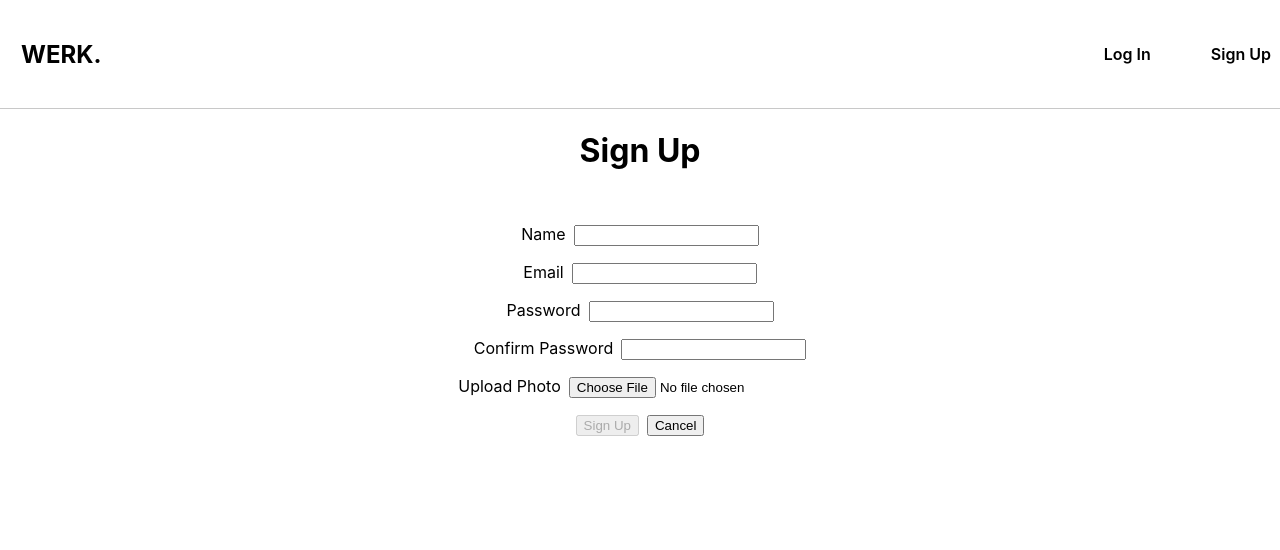
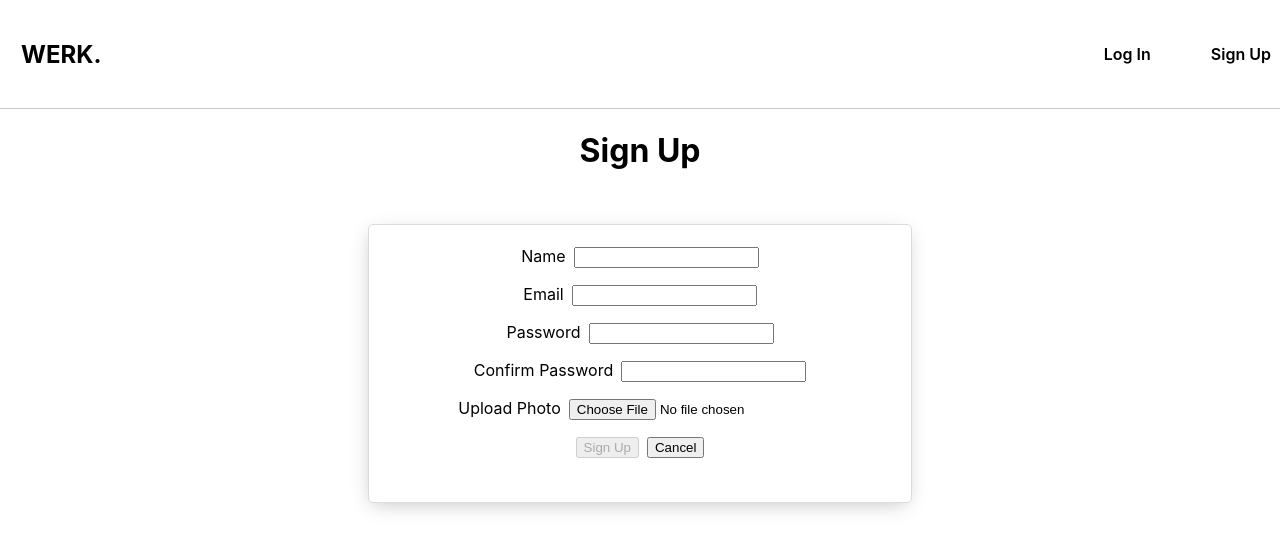
Before and after one commit to cactuspie23/werk-front-end, a React (Create React App) app: page /signup in a window 1280 px wide. Shown: the top 550 px of the page. Built offline with nearby package versions, Linux system fonts and the light colour scheme; no server answers.

Commit message:
add form styling and delete log on profile

```diff
--- a/src/components/MyLogs/MyLogs.jsx
+++ b/src/components/MyLogs/MyLogs.jsx
@@ -6,9 +6,10 @@ const MyLogs = (props) => {
     <>
       {props.myLogs.map(log => (
         <article key={log._id} >
-          <h3>{log.date}</h3>
+          <h3>{new Date(log.date).toLocaleDateString()}</h3>
           <p>Log: {log.logEntry}</p>
-          <p>New Skills: {log.skills}</p>
+          {log.skills ? <p>New Skills: {log.skills}</p> : ""}
+          <button onClick={() => props.handleDeleteLog(log._id)}>Delete</button>
         </article>
       ))}
     </>
--- a/src/index.css
+++ b/src/index.css
@@ -19,3 +19,17 @@ a {
   font-weight: 600;
   text-decoration: none;
 }
+
+form {
+  width: 100%;
+  display: flex;
+  max-width: 500px;
+  border-radius: 5px;
+  flex-direction: column;
+  background-color: white;
+  padding: 21px 21px 28px 21px;
+  border: 1px solid rgb(220, 220, 220);
+  box-shadow: -1px 5px 19px -5px rgba(0,0,0,0.25);
+  -moz-box-shadow: -1px 5px 19px -5px rgba(0,0,0,0.25);
+  -webkit-box-shadow: -1px 5px 19px -5px rgba(0,0,0,0.25);
+}
--- a/src/pages/Profiles/Profiles.jsx
+++ b/src/pages/Profiles/Profiles.jsx
@@ -25,6 +25,11 @@ const Profiles = ({user}) => {
 
   const handleAddLog = async (logData) => {
     const updatedProfile = await profileService.createLog(user.profile, logData)
+    setProfiles(updatedProfile)
+  }
+
+  const handleDeleteLog = async (id) => {
+    const updatedProfile = await profileService.deleteLog(user.profile, id)
     setProfiles(updatedProfile)
   }
 
@@ -77,7 +82,7 @@ const Profiles = ({user}) => {
     </form>
     <h3>My Logs:</h3>
     <article>
-      <MyLogs user={user} myLogs={profiles.myLogs} />
+      <MyLogs user={user} myLogs={profiles.myLogs} handleDeleteLog={handleDeleteLog} />
     </article>
     </>
   )
--- a/src/services/profileService.js
+++ b/src/services/profileService.js
@@ -36,4 +36,18 @@ const createLog = async (profileId, logData) => {
   }
 }
 
-export { getProfiles, addPhoto, createLog }
+const deleteLog = async (profileId, id) => {
+  try {
+    const res = await fetch(`${BASE_URL}/${profileId}/logs/${id}`, {
+      method: 'DELETE',
+      headers: {
+        'Authorization': `Bearer ${tokenService.getToken()}`
+      }
+    })
+    return res.json()
+  } catch (error) {
+    console.log(error)
+  }
+}
+
+export { getProfiles, addPhoto, createLog, deleteLog }
```
